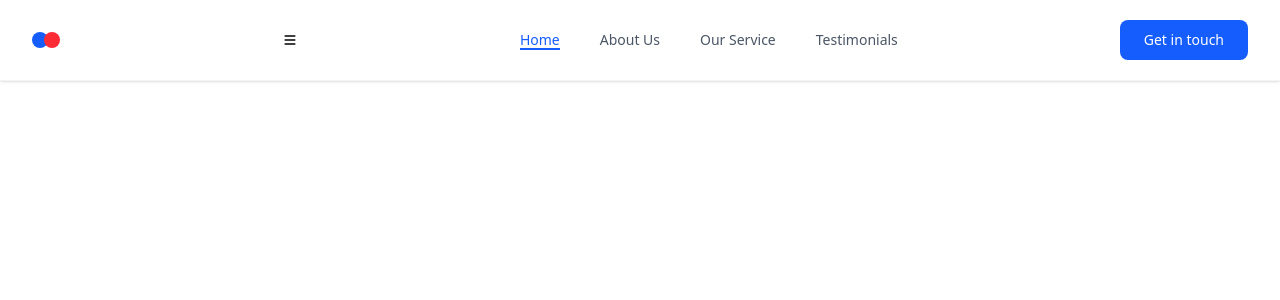
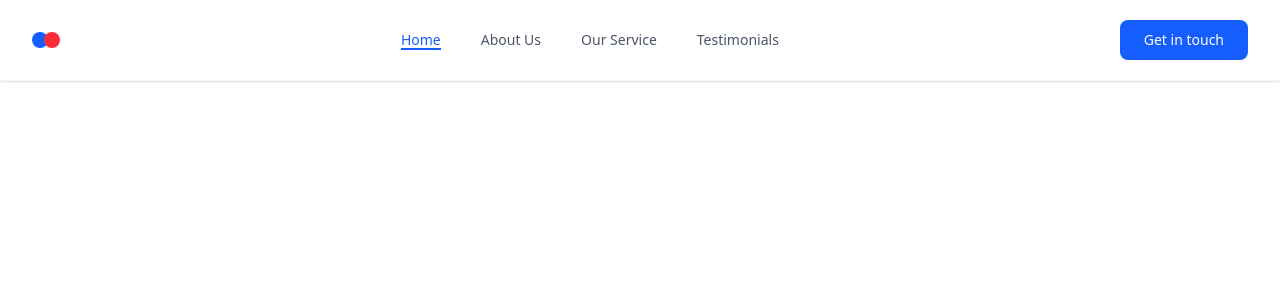
Before and after one commit to Krish3282/StartUpWeb, a React (Vite) app: page / in a window 1280 px wide. Shown: the top 300 px of the page. Built offline with nearby package versions, Linux system fonts and the light colour scheme.

Commit message:
added nav

```diff
--- a/package.json
+++ b/package.json
@@ -13,8 +13,7 @@
     "@tailwindcss/vite": "^4.1.3",
     "react": "^19.0.0",
     "react-dom": "^19.0.0",
-    "react-icons": "^5.5.0",
-    "tailwindcss": "^4.1.3"
+    "react-icons": "^5.5.0"
   },
   "devDependencies": {
     "@eslint/js": "^9.21.0",
@@ -25,6 +24,7 @@
     "eslint-plugin-react-hooks": "^5.1.0",
     "eslint-plugin-react-refresh": "^0.4.19",
     "globals": "^15.15.0",
+    "tailwindcss": "^4.1.3",
     "vite": "^6.2.0"
   }
 }
--- a/src/components/Navbar.jsx
+++ b/src/components/Navbar.jsx
@@ -18,7 +18,7 @@ const [isMenuOpen,setIsMenuOpen] = useState(false)
         <div className=' w-full container mx-auto flex items-center justify-between px-4 sm:px-6 lg:px-8  md:h-20 h-16'>
 
             {/* logo */}
-            <div className='flex items-center gap-1 cursor-pointer'>
+            <div className='flex items-center gap-1 cursor-pointer sm:flex-1 md:flex-0'>
 
                 <div className='h-4 w-4 bg-blue-600 rounded-full opacity-100 hover:opacity-75 transition-opacity '></div>
 
@@ -28,8 +28,8 @@ const [isMenuOpen,setIsMenuOpen] = useState(false)
 
             {/* mobile layout */}
 
-            <button>
-              {isMenuOpen ? <HiX /> : <HiMenu />}
+            <button onClick={()=>setIsMenuOpen(!isMenuOpen)} className='md:hidden py-2 '>
+              {isMenuOpen ? <HiX className='size-6' /> : <HiMenu className='size-6' />}
             </button>
 
             {/* nav component */}
```
Also changed, not shown: 1 other file (tests, documents, lock files or other folders).
